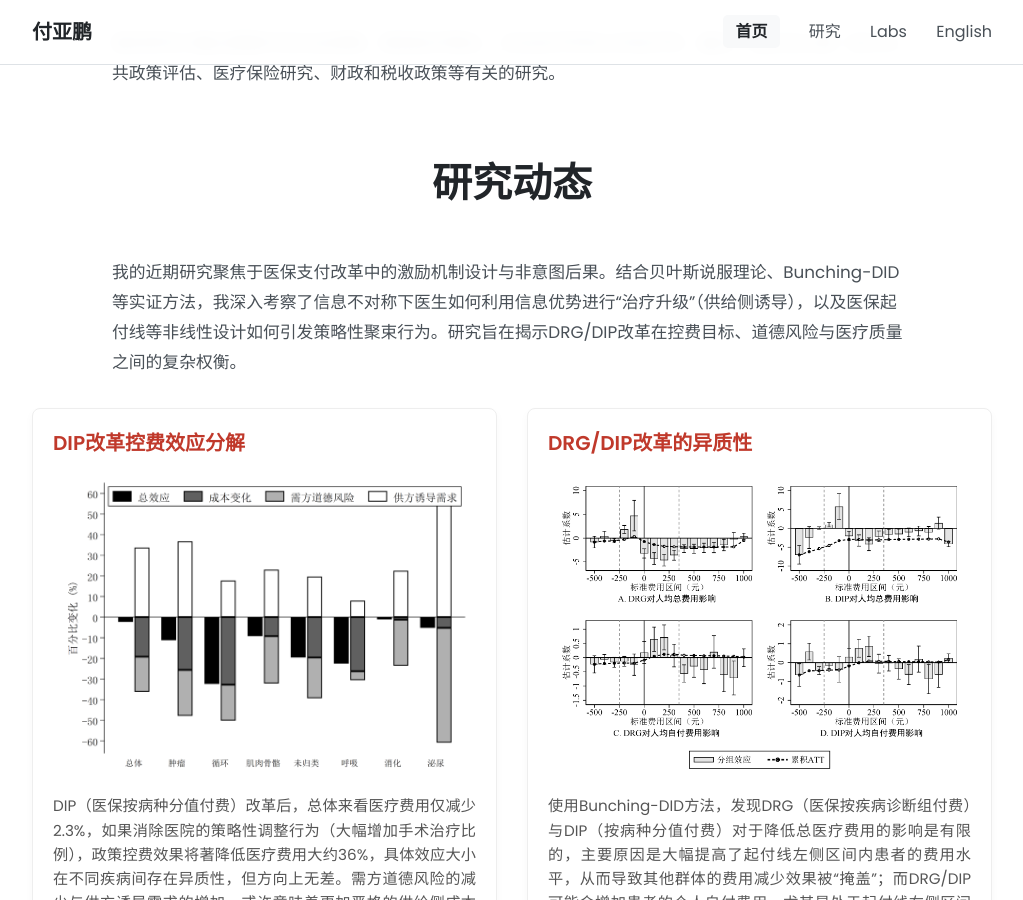
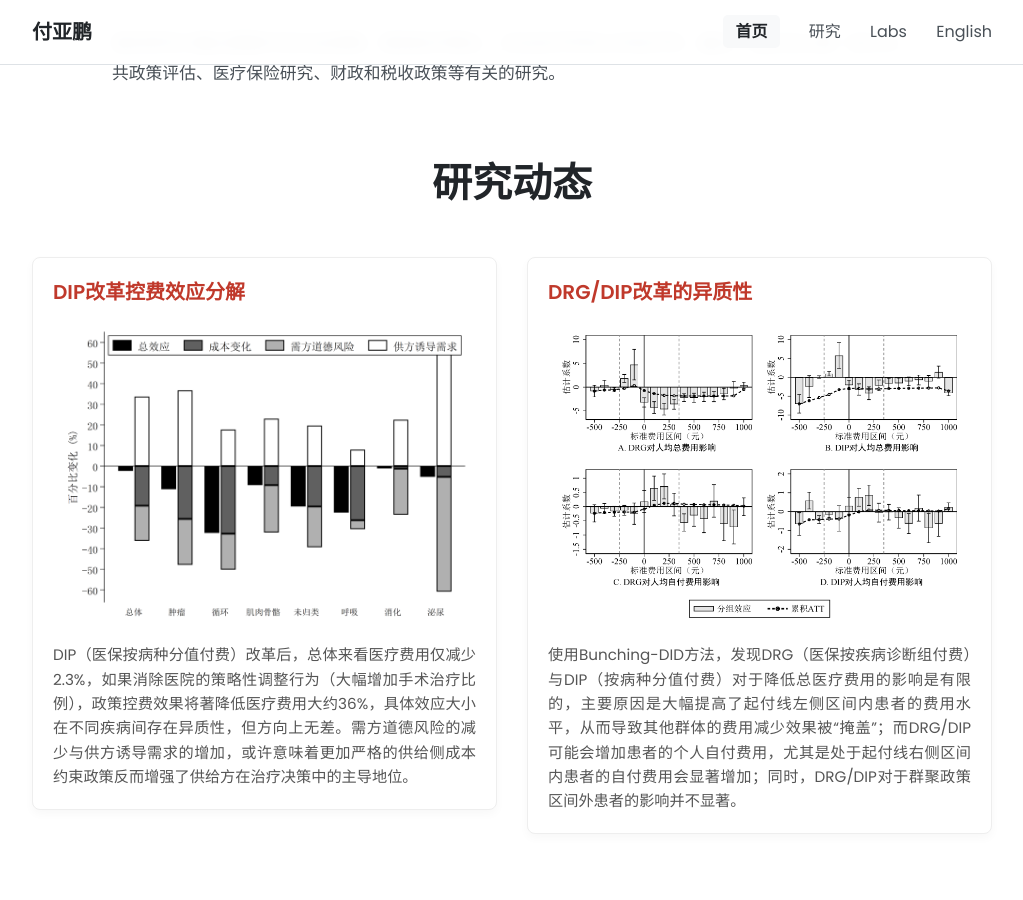
Before and after one commit to fyapeng/fyapeng.github.io, a Jekyll site: the page built from index.html, in a window 1280 px wide and 900 px high, scrolled down 1375 px. Shown: the whole window, without its empty margins (128-1151 px from the left). Built offline with Jekyll 4.4.1, drawn with Linux system fonts in a browser that asks for light colours.

Commit message:
Update zh.yml

```diff
--- a/_data/zh.yml
+++ b/_data/zh.yml
@@ -58,7 +58,7 @@ research_interests:
 
 research_highlights:
   title: "研究动态"
-  description: "我的近期研究聚焦于医保支付改革中的激励机制设计与非意图后果。结合贝叶斯说服理论、Bunching-DID等实证方法，我深入考察了信息不对称下医生如何利用信息优势进行“治疗升级”（供给侧诱导），以及医保起付线等非线性设计如何引发策略性聚束行为。研究旨在揭示DRG/DIP改革在控费目标、道德风险与医疗质量之间的复杂权衡。"
+  description: ""
   items:
     - title: "DIP改革控费效应分解"
       image: "assets/img/res1.png"
```
